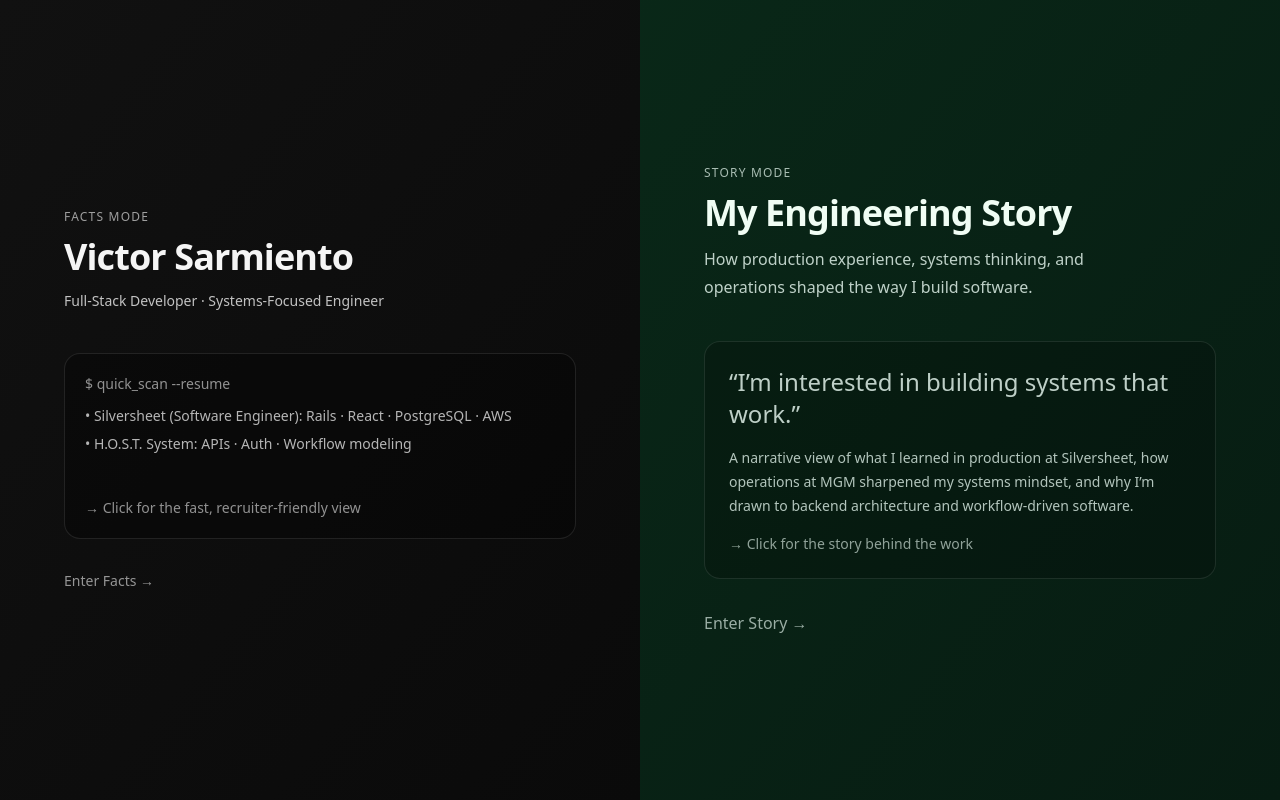
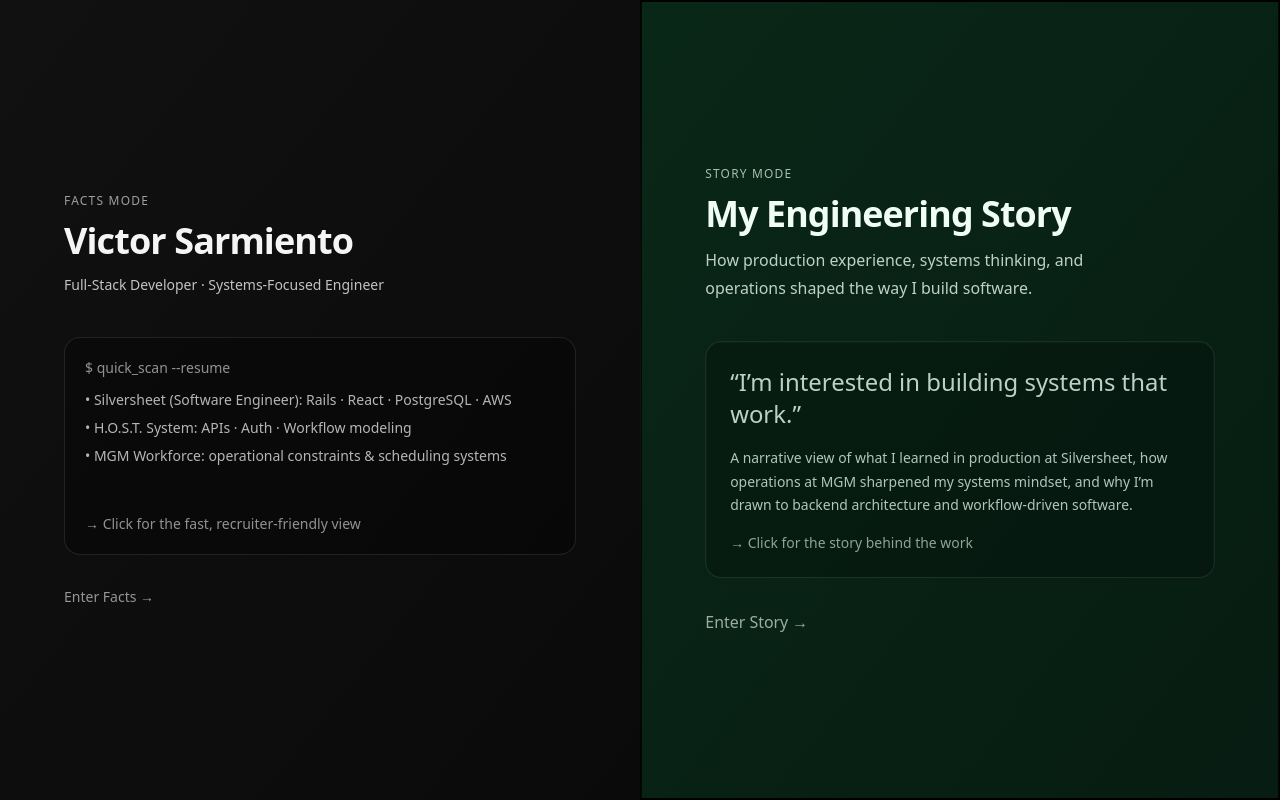
Before and after one commit to ViMaSa/portfolio-page, a Next.js app: page / in a window 1280 px wide. Built offline with nearby package versions, Linux system fonts and the light colour scheme.

Commit message:
updated 'terminal' styling

```diff
--- a/src/app/globals.css
+++ b/src/app/globals.css
@@ -34,13 +34,10 @@ html, body {
   50%, 100% { opacity: 0 }
 }
 
-/* Base typewriter: reveal only */
 .typewriter {
   display: block;
   white-space: nowrap;
   overflow: hidden;
-
-  /* keep inside parent */
   max-width: 100%;
 
   width: 0;
@@ -49,7 +46,6 @@ html, body {
     steps(var(--tw-steps, 30), end) forwards;
 }
 
-/* Add a blinking caret only when desired */
 .typewriter-caret {
   border-right: 2px solid rgba(255, 255, 255, 0.6);
   animation:
@@ -61,12 +57,26 @@ html, body {
   border-right-color: rgba(255, 255, 255, 0.35);
 }
 
+/* =========================
+   Terminal cursor line
+   - Use on a new line under typed text
+   ========================= */
+@keyframes terminal-blink {
+  0%, 49% { opacity: 1 }
+  50%, 100% { opacity: 0 }
+}
+
+.terminal-cursor {
+  display: inline-block;
+  animation: terminal-blink 0.9s step-end infinite;
+}
+
 /* Divider boot pulse (runs once on load) */
 @keyframes divider-boot-pulse {
-  0%   { opacity: 0.15; filter: blur(0px); transform: translateX(-50%) scaleY(0.6); }
-  35%  { opacity: 0.9;  filter: blur(0.6px); transform: translateX(-50%) scaleY(1.0); }
-  65%  { opacity: 0.35; filter: blur(0.2px); transform: translateX(-50%) scaleY(1.0); }
-  100% { opacity: 0.15; filter: blur(0px); transform: translateX(-50%) scaleY(1.0); }
+  0%   { opacity: 0.15; transform: translateX(-50%) scaleY(0.6); }
+  35%  { opacity: 0.9;  transform: translateX(-50%) scaleY(1.0); }
+  65%  { opacity: 0.35; transform: translateX(-50%) scaleY(1.0); }
+  100% { opacity: 0.15; transform: translateX(-50%) scaleY(1.0); }
 }
 
 .divider-boot {
@@ -83,6 +93,10 @@ html, body {
     animation: none !important;
   }
 
+  .terminal-cursor {
+    animation: none !important;
+  }
+
   .divider-boot {
     animation: none !important;
   }
--- a/src/app/page.tsx
+++ b/src/app/page.tsx
@@ -20,18 +20,17 @@ export default function HomePage() {
   const dimStory = hovered === 'facts';
 
   return (
-    // ✅ Add a dark backing color so any tiny scale gaps are NOT white
     <main className="relative min-h-screen overflow-hidden bg-black">
       {/* Desktop vertical divider */}
       <div
         className={[
           'pointer-events-none absolute left-1/2 top-0 hidden h-full -translate-x-1/2 md:block',
-          'w-px transition-all duration-500', // ✅ thinner divider (w-px instead of 2px)
+          'w-px transition-all duration-500',
           boot ? 'divider-boot' : '',
           hovered === 'facts'
-            ? 'bg-gradient-to-b from-transparent via-white/15 to-transparent' // ✅ reduced brightness
+            ? 'bg-gradient-to-b from-transparent via-white/15 to-transparent'
             : hovered === 'story'
-            ? 'bg-gradient-to-b from-transparent via-emerald-300/12 to-transparent' // ✅ reduced brightness
+            ? 'bg-gradient-to-b from-transparent via-emerald-300/12 to-transparent'
             : 'bg-white/10',
         ].join(' ')}
       />
@@ -40,7 +39,7 @@ export default function HomePage() {
       <div
         className={[
           'pointer-events-none absolute left-0 top-1/2 block w-full -translate-y-1/2 md:hidden',
-          'h-px transition-all duration-500', // ✅ thinner divider
+          'h-px transition-all duration-500',
           boot ? 'divider-boot' : '',
           hovered === 'facts'
             ? 'bg-gradient-to-r from-transparent via-white/12 to-transparent'
@@ -109,8 +108,18 @@ export default function HomePage() {
                   durationMs={2100}
                   delayMs={2000}
                   className="typewriter-muted"
-                  caret
                 />
+
+                {/* New line cursor (starts after the last line finishes typing) */}
+                <div className="leading-6 text-white/55">
+                  <span
+                    className="terminal-cursor"
+                    style={{ animationDelay: '4100ms' }} // 2000ms delay + 2100ms duration
+                    aria-hidden="true"
+                  >
+                    █
+                  </span>
+                </div>
               </div>
 
               <p className="mt-4 text-white/55">
```
